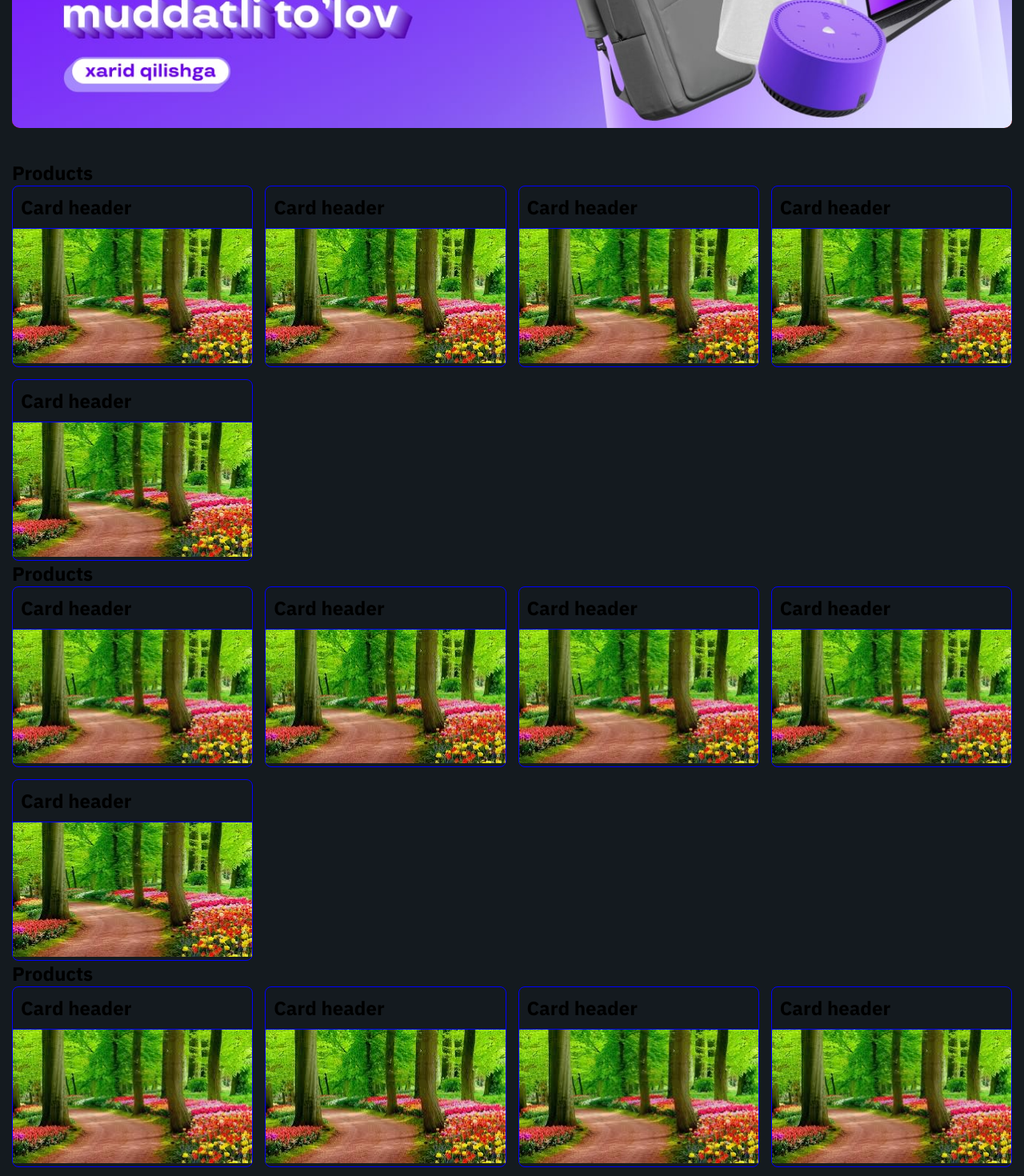
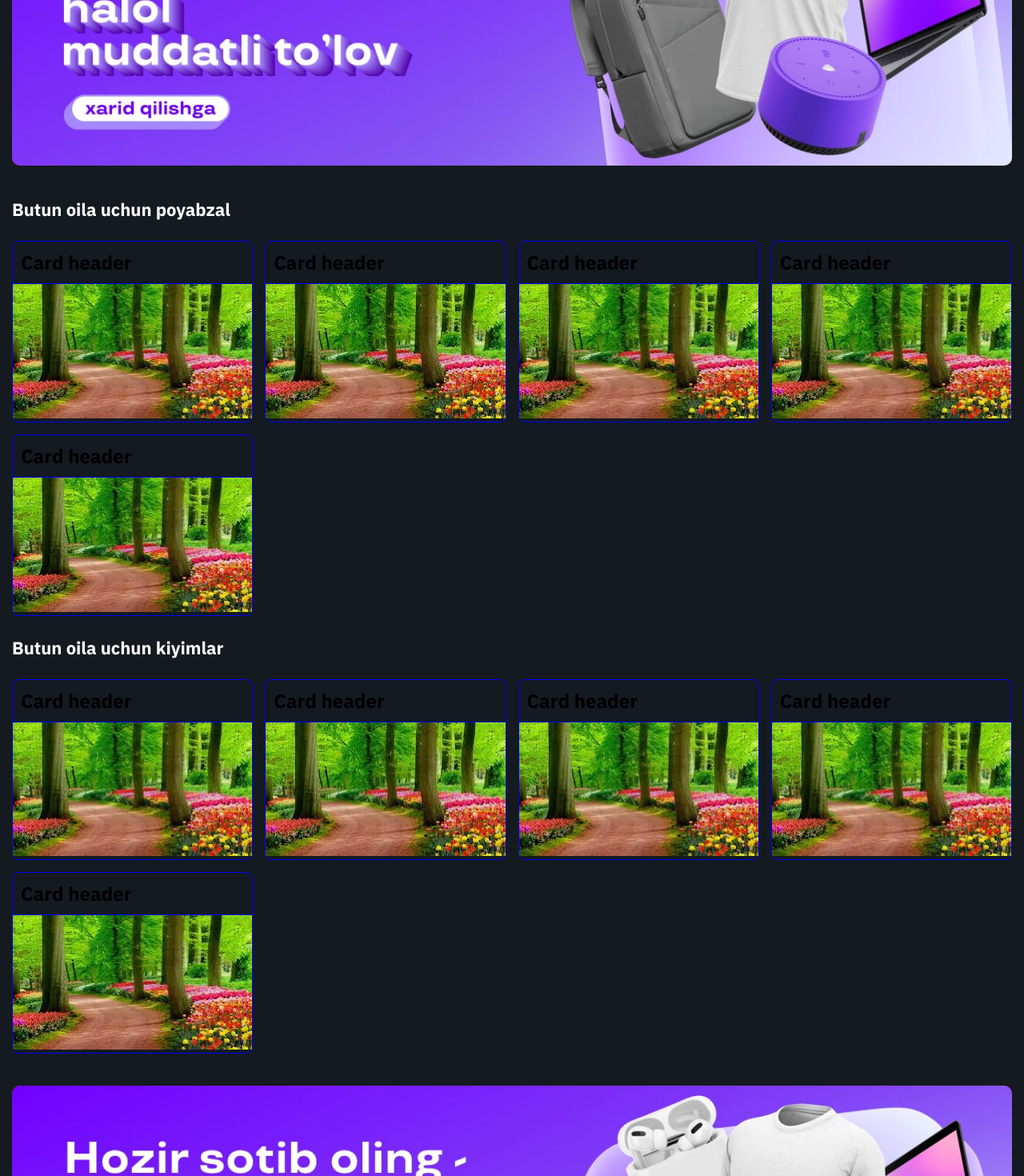
Before and after one commit to vit718/ElectronicsStore_Vue, a Vue app: page / in a window 1280 px wide. Shown: the part 1330-2800 px from the top of the page at 80% size. Built offline with nearby package versions, Linux system fonts and the light colour scheme.

Commit message:
chore: formatted

```diff
--- a/src/components/CardList.vue
+++ b/src/components/CardList.vue
@@ -35,6 +35,5 @@ const props = defineProps({
     grid-row-gap: 15px;
     grid-column-gap: 15px;
   }
-
 }
 </style>
--- a/src/views/HomeViews/CarouselOffer.vue
+++ b/src/views/HomeViews/CarouselOffer.vue
@@ -2,10 +2,22 @@
 import CardList from "../../components/CardList.vue";
 
 const items = [1, 2, 3, 4, 5];
+defineProps({
+  title: String,
+});
 </script>
 <template>
   <div>
-    <h2 class="title">Products</h2>
-      <card-list :items="items" />
+    <h2 class="title">{{ title }}</h2>
+    <card-list :items="items" />
   </div>
 </template>
+
+<style scoped lang="scss">
+.title {
+  font-size: 22px;
+  color: #fff;
+  font-weight: 700;
+  margin: 25px 0;
+}
+</style>
--- a/src/views/HomeViews/HomeView.vue
+++ b/src/views/HomeViews/HomeView.vue
@@ -5,16 +5,19 @@ import CarouselOffer from "./CarouselOffer.vue";
 import InlineBanner from "./InlineBanner.vue";
 </script>
 
-
 <template>
   <div class="homeView">
     <home-banner />
     <TheContainer>
-      <CarouselOffer/>
-      <InlineBanner/>
-      <CarouselOffer/>
-      <CarouselOffer/>
-      <CarouselOffer/>
+      <CarouselOffer title="Texnika yarmarkasi" />
+      <InlineBanner />
+      <CarouselOffer title="Butun oila uchun poyabzal" />
+      <CarouselOffer title="Butun oila uchun kiyimlar" />
+      <InlineBanner />
+      <CarouselOffer title="Maktab uchun" />
+      <CarouselOffer title="Maktab formasi" />
+      <InlineBanner />
+      <CarouselOffer title="Foydali kitoblar" />
     </TheContainer>
   </div>
 </template>
--- a/src/views/HomeViews/InlineBanner.vue
+++ b/src/views/HomeViews/InlineBanner.vue
@@ -4,12 +4,12 @@ import BannerPhoto from "../../assets/inline-banner.jpg";
 
 <template>
   <div class="inline-banner">
- <img :src="BannerPhoto" alt="banner photo">
+    <img :src="BannerPhoto" alt="banner photo" />
   </div>
 </template>
 
 <style scoped lang="scss">
-.inline-banner{
+.inline-banner {
   background-color: red;
   margin-top: 40px;
   margin-bottom: 40px;
@@ -19,7 +19,7 @@ import BannerPhoto from "../../assets/inline-banner.jpg";
   position: relative;
   border-radius: 10px;
 
-  img{
+  img {
     position: absolute;
     left: 0;
     top: 0;
```
Also changed, not shown: src/layouts/MobileMenu.vue (+23 -6 lines).
